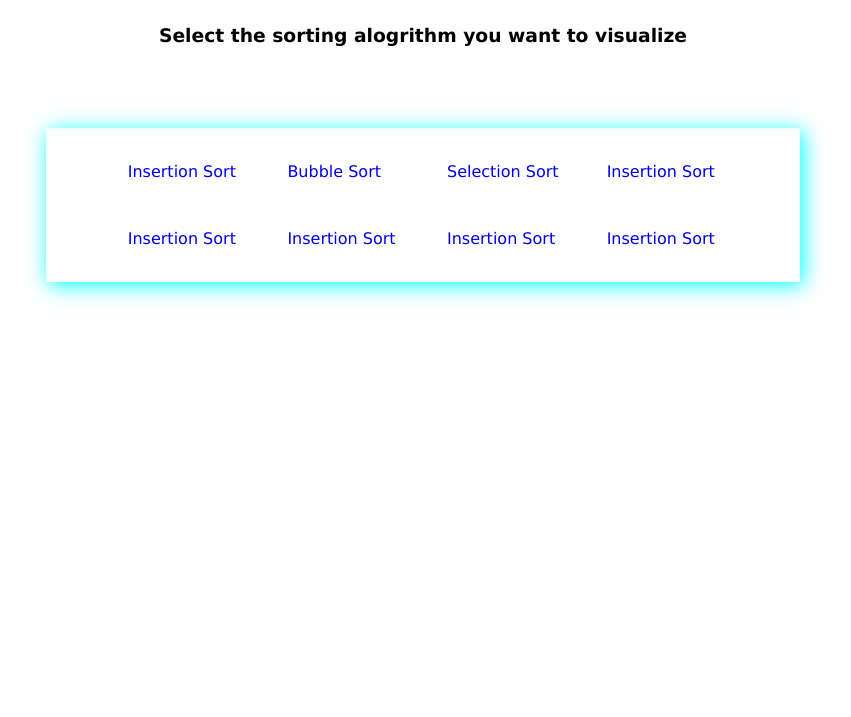
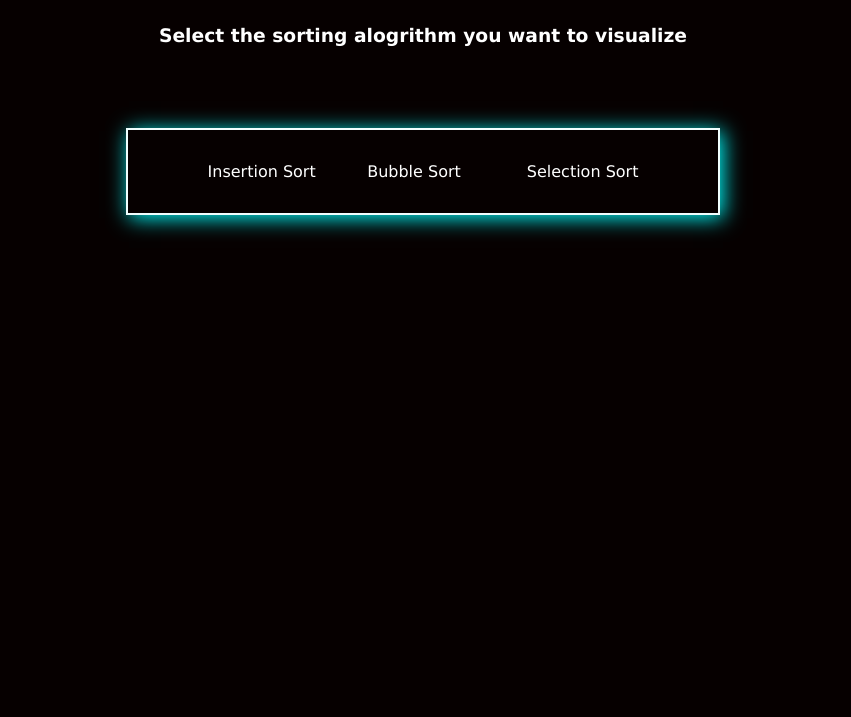
Before and after one commit to Ansh-Malik1/Sorting-Visualizer, a plain HTML site: page index.html in a window 1280 px wide. Shown: the part 83-800 px from the top of the page, without its empty margins (217-1068 px from the left). Drawn offline with Linux system fonts and the light colour scheme.

```diff
--- a/index.html
+++ b/index.html
@@ -17,11 +17,6 @@
             <a href="insertion.html">Insertion Sort</a>
             <a href="bubble.html">Bubble Sort</a>
             <a href="selection.html">Selection Sort</a>
-            <a href="insertion.html">Insertion Sort</a>
-            <a href="insertion.html">Insertion Sort</a>
-            <a href="insertion.html">Insertion Sort</a>
-            <a href="insertion.html">Insertion Sort</a>
-            <a href="insertion.html">Insertion Sort</a>
         </div>
     </div>
 
--- a/style.css
+++ b/style.css
@@ -1,7 +1,7 @@
 body {
-    background-color: rgb(254, 254, 254);
+    background-color: rgb(6, 0, 0);
     font-family: Verdana, sans-serif;
-    /* color:white */
+    color:white
 }
 
 .container{
@@ -15,7 +15,7 @@
 
 .buttons{
     display: grid;
-    grid-template-columns: repeat(4,1fr);
+    grid-template-columns: repeat(3,1fr);
     gap:3rem;
     margin-top: 4rem;
     border: 2px solid azure;
@@ -26,7 +26,7 @@
 
 .buttons a{
     text-decoration: none;
-    /* color: white; */
+    color: white;
     transition: scale 200ms ease;
 }
 
```
Also changed, not shown: bubble.html (+2 -3 lines), insertion.html (+6 -5 lines), selection.html (+1 -1 lines).
